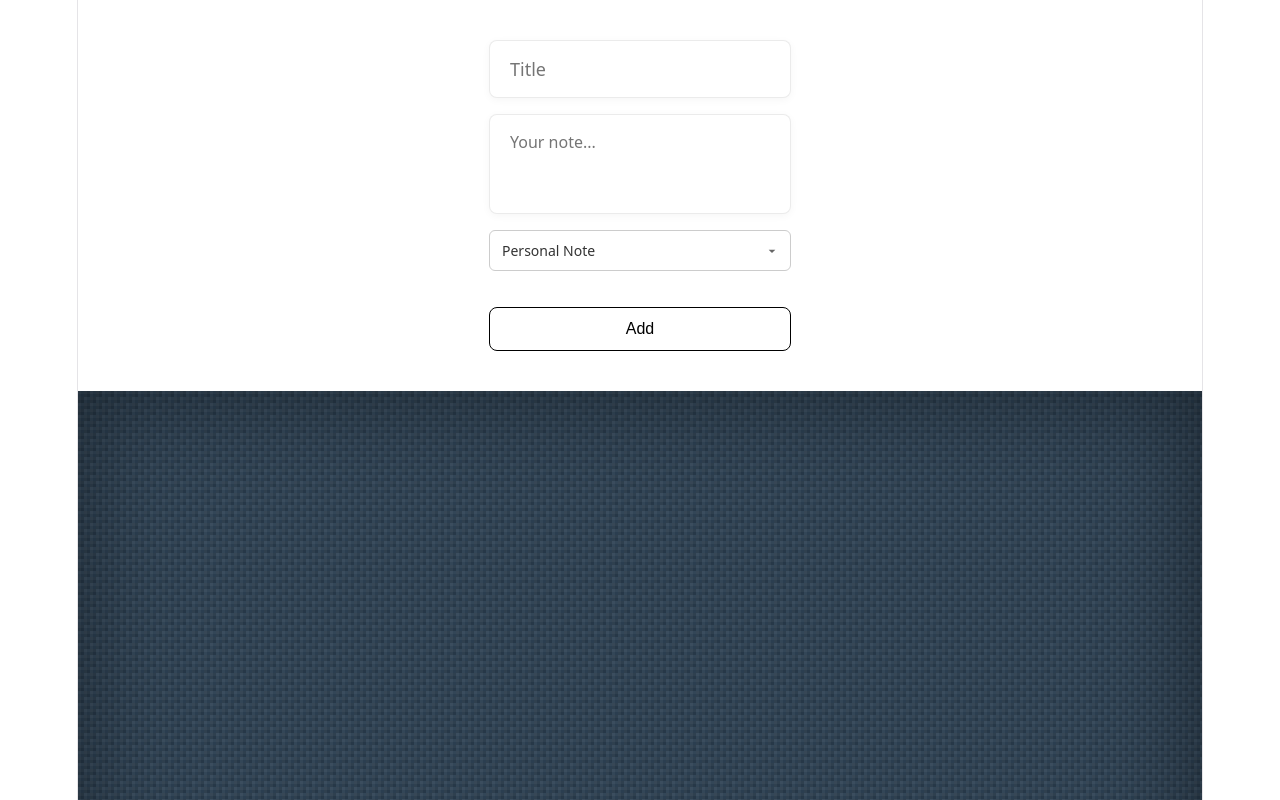
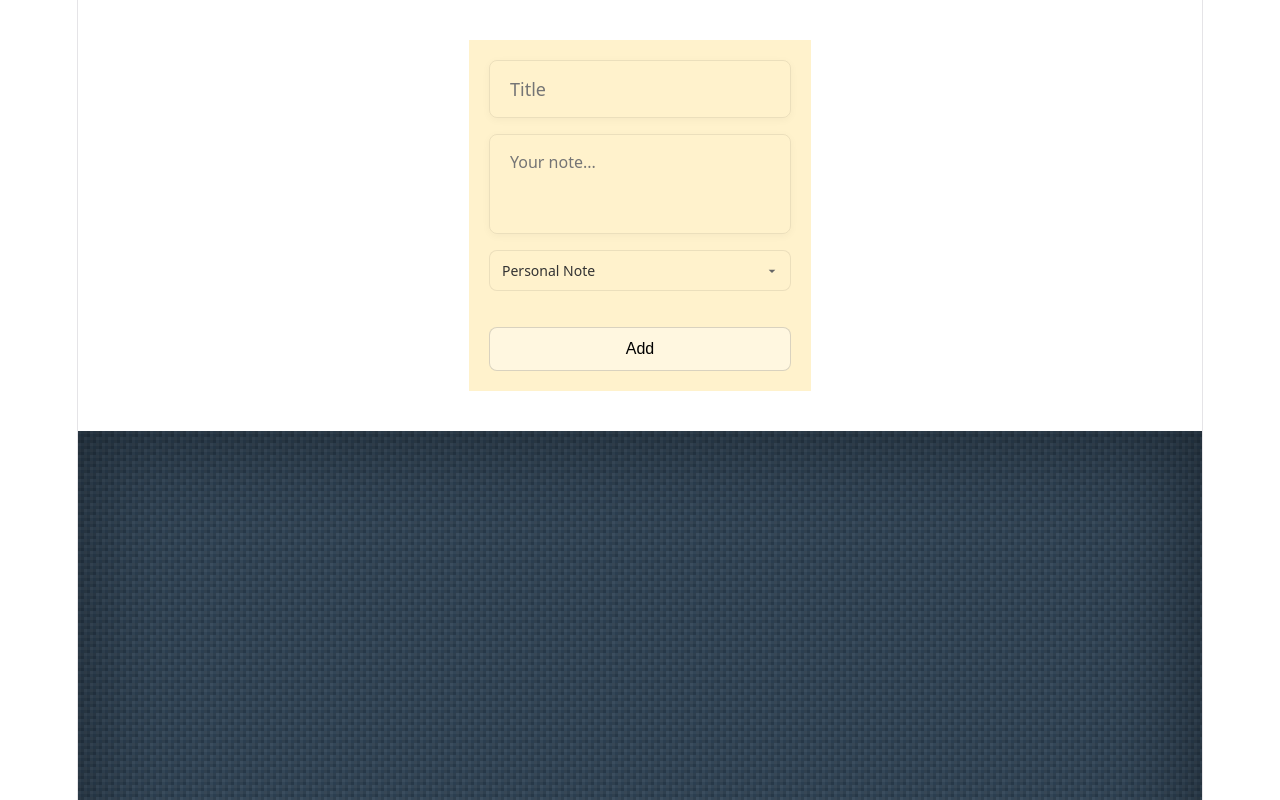
Before and after one commit to netanelwallach/TechTroop-FullStackMay2026-QuickNotes-Project, a React (Vite) app in the folder my-app/: page / in a window 1280 px wide. Shown: the top 800 px of the page. Built offline with nearby package versions, Linux system fonts and the light colour scheme.

Commit message:
Step 8 - improve design

```diff
--- a/my-app/src/components/NewNote/NewNote.jsx
+++ b/my-app/src/components/NewNote/NewNote.jsx
@@ -41,7 +41,10 @@ function NewNote({ onSubmit, initialTitle, initialText, initialCategory }) {
   }, [note]);
 
   return (
-    <form className={styles["new-note-form"]}>
+    <form
+      className={styles["new-note-form"]}
+      style={{ backgroundColor: category }}
+    >
       <input
         type="text"
         name="new-note-title"
--- a/my-app/src/components/NewNote/NewNote.module.css
+++ b/my-app/src/components/NewNote/NewNote.module.css
@@ -1,7 +1,7 @@
 .new-note-form {
   max-width: 550px;
   margin: 40px auto;
-  padding: 0 20px;
+  padding: 20px 20px;
   display: flex;
   flex-direction: column;
   gap: 16px;
@@ -9,7 +9,7 @@
 
 .note-input,
 .textarea-auto {
-  background-color: #ffffff;
+  background-color: transparent;
   border: 1px solid #00000014;
   border-radius: 8px;
   padding: 16px 20px;
@@ -47,8 +47,8 @@
   width: 100%;
   margin-top: 8px;
   padding: 12px;
-  background-color: #ffffff;
-  border: 1.5px solid #000000;
+  background-color: #ffffff66;
+  border: 1.5px solid #00000026;
   border-radius: 8px;
   font-size: 16px;
   font-weight: 500;
@@ -76,9 +76,9 @@
   font-size: 14px;
   font-family: inherit;
   color: #333333;
-  background-color: #ffffff;
-  border: 1px solid #cccccc;
-  border-radius: 6px;
+  background-color: transparent;
+  border: 1px solid #00000014;
+  border-radius: 8px;
   outline: none;
   cursor: pointer;
   transition:
```
